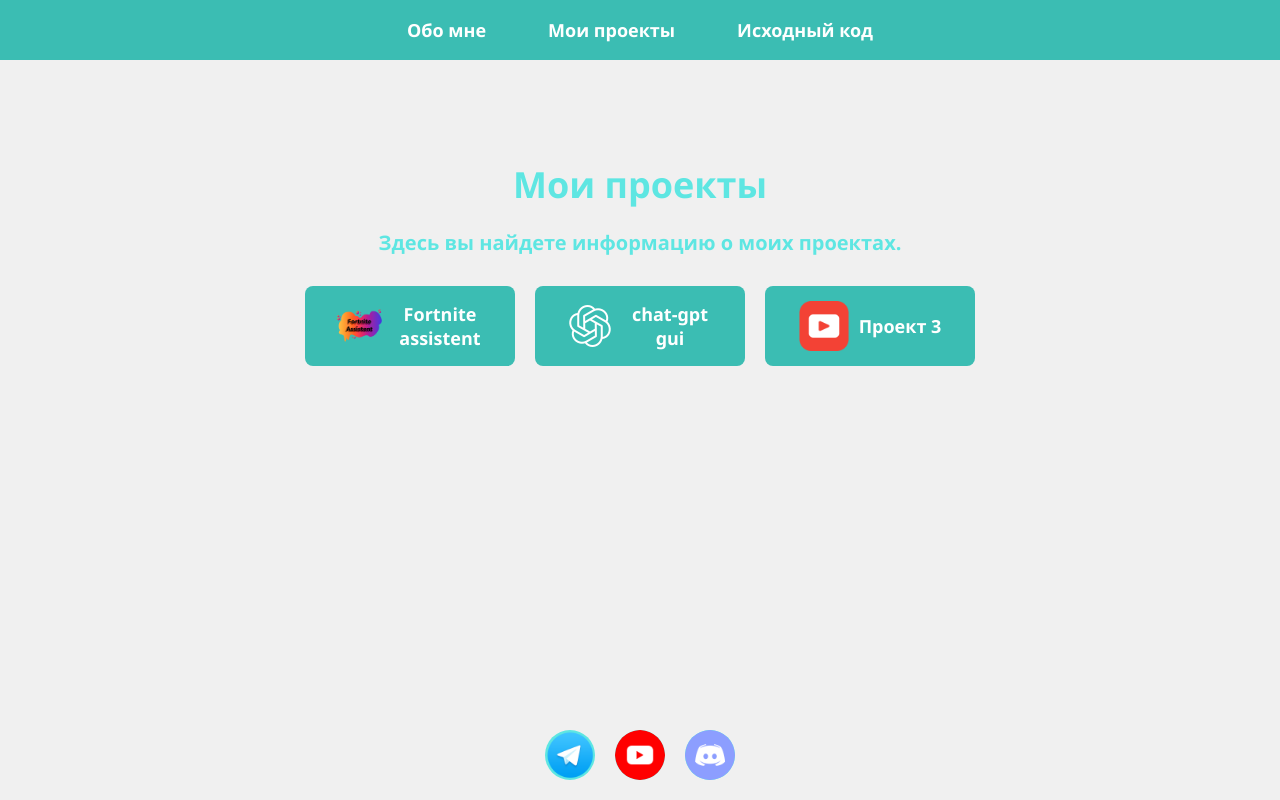
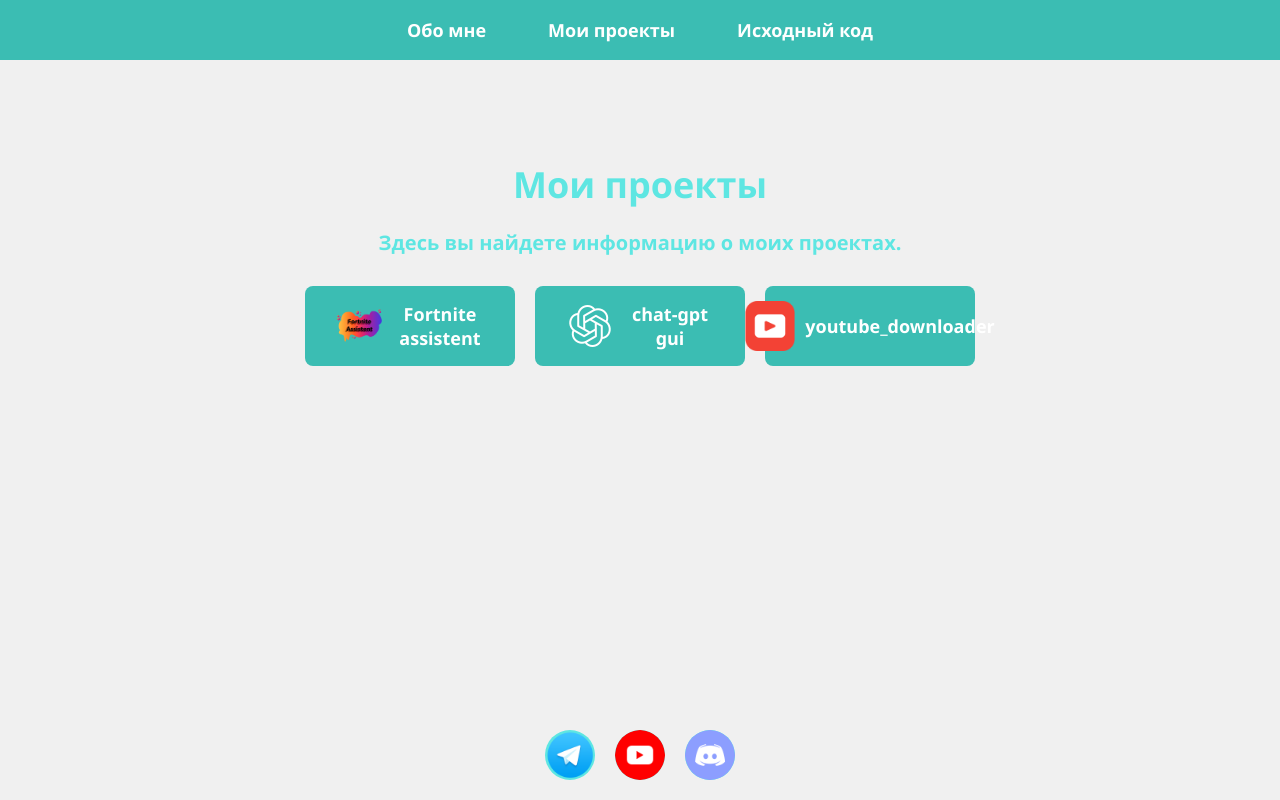
Before and after one commit to levbro14/Levletsplay, a plain HTML site: page index.html in a window 1280 px wide. Both pictures are taken after a click on the link "Мои проекты". Drawn offline with Linux system fonts and the light colour scheme.

Commit message:
Update index.html

```diff
--- a/index.html
+++ b/index.html
@@ -255,8 +255,8 @@
                     chat-gpt gui
                 </a>
                 <a href="javascript:void(0)" onclick="openModal('modal3')">
-                    <img src="images/youtube_downloader.png" alt="Проект 3">
-                    Проект 3
+                    <img src="images/youtube_downloader.png" alt="youtube_downloader">
+                    youtube_downloader
                 </a>
             </div>
         </div>
```
